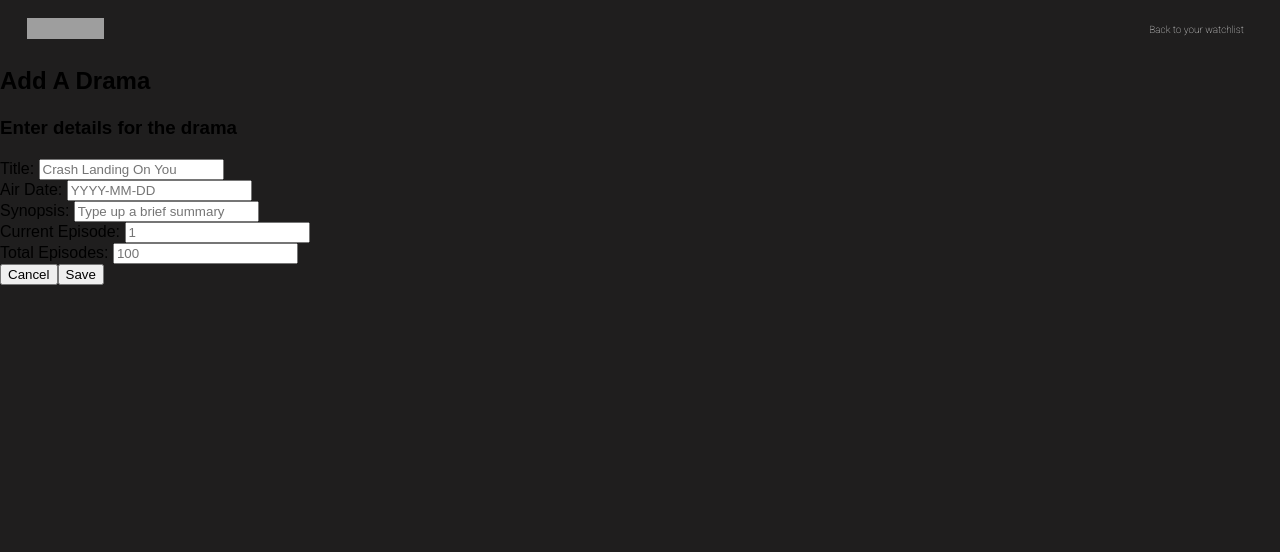
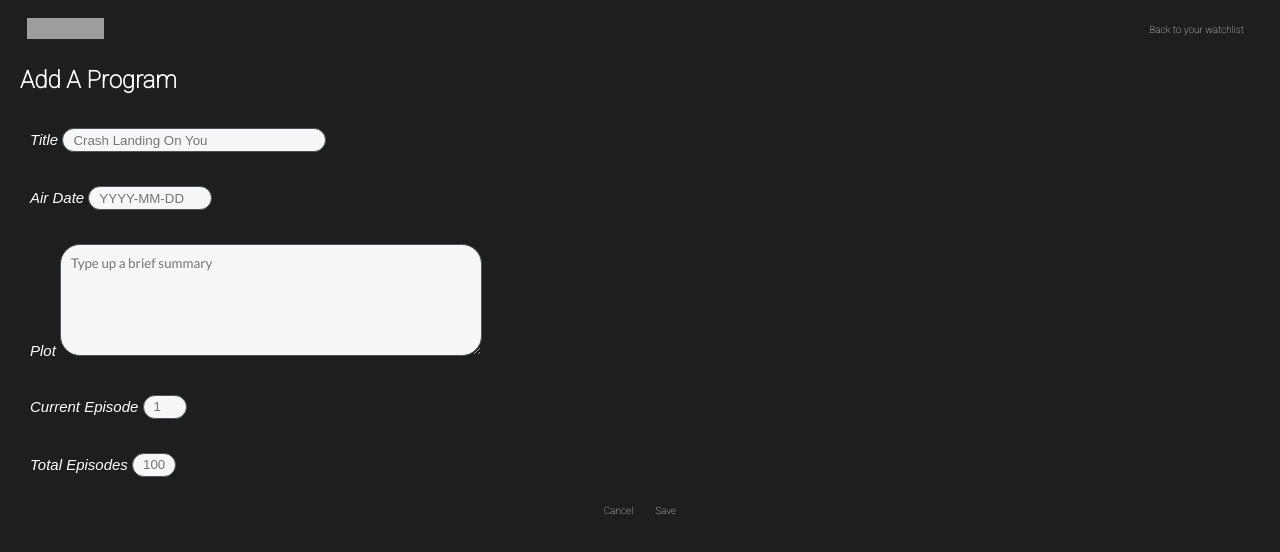
Before and after one commit to Parker9706/Watchlist, a React app: page /create in a window 1280 px wide. Shown: the top 552 px of the page. Built offline with nearby package versions, Linux system fonts and the light colour scheme; grey boxes are pictures that could not be loaded.

Commit message:
"Additional Styling for cards, added Increment Feature"

```diff
--- a/app/CreateDramaCard.jsx
+++ b/app/CreateDramaCard.jsx
@@ -56,10 +56,10 @@ const CreateDramaCard = props => {
 
   return (
 
-    <section className="mainSection createDramaContainer">
+    <section className="createDramaContainer">
     <img src="https://fontmeme.com/permalink/210930/13b29ff3a42c76acc399b353af7af2d6.png" alt="watchlist-logo" id="header" href="localhost:8080/"></img>
-      <header className="pageHeader">
-        <h2>Add A Drama</h2>
+      <header className="pageHeader2">
+        <h2 id="add">Add A Program</h2>
         <Link to="/" className="backLink">
           <button type="button" className="backBtn">
               Back to your watchlist
@@ -67,28 +67,28 @@ const CreateDramaCard = props => {
         </Link>
       </header>
       <article>
-        <h3>Enter details for the drama</h3>
         <div className="createDramaFields">
-          <label htmlFor="title">Title: </label>
-          <input name="title" placeholder="Crash Landing On You" value={title} onChange={titleOnChange} />
+          <label htmlFor="title">Title </label>
+          <input className="title" name="title" placeholder="Crash Landing On You" value={title} onChange={titleOnChange} />
           {titleError ? (<span className="errorMsg">{titleError}</span>) : null}
         </div>
         <div className="createDramaFields">
-          <label htmlFor="airdate">Air Date: </label>
-          <input name="airdate" placeholder="YYYY-MM-DD" value={air_date} onChange={dateOnChange} />
+          <label htmlFor="airdate">Air Date </label>
+          <input className="airdate" name="airdate" placeholder="YYYY-MM-DD" value={air_date} onChange={dateOnChange} />
         </div>
         <div className="createDramaFields">
-          <label htmlFor="synopsis">Synopsis: </label>
-          <input name="synopsis" placeholder="Type up a brief summary" value={synopsis} onChange={synopsisOnChange} />
+          <label htmlFor="synopsis">Plot </label>
+          <textarea className="plot" name="synopsis" placeholder="Type up a brief summary" value={synopsis} onChange={synopsisOnChange} />
         </div>
         <div className="createDramaFields">
-          <label htmlFor="currentEpisode">Current Episode: </label>
-          <input name="currentEpisode" placeholder="1" value={current_episode} onChange={currentepisodeOnChange} />
+          <label htmlFor="currentEpisode">Current Episode </label>
+          <input className="currentEps" name="currentEpisode" placeholder="1" value={current_episode} onChange={currentepisodeOnChange} />
         </div>
         <div className="createDramaFields">
-          <label htmlFor="totalEpisodes">Total Episodes: </label>
-          <input name="totalEpisodes" placeholder="100" value={total_episodes} onChange={totalEpisodesOnChange} />
+          <label htmlFor="totalEpisodes">Total Episodes </label>
+          <input className="totalEps" name="totalEpisodes" placeholder="100" value={total_episodes} onChange={totalEpisodesOnChange} />
         </div>
+        <div id="formButtons">
         <div className="createCharButtonContainer">
           <Link to="/" className="backLink">
             <button type="button" className="cancelBtn">
@@ -96,7 +96,9 @@ const CreateDramaCard = props => {
             </button>
           </Link>
           <button type="button" className="saveBtn" onClick={saveDrama}>Save</button>
-        </div>
+          </div>
+          </div>
+
       </article>
     </section>
   );
--- a/app/DramaCard.jsx
+++ b/app/DramaCard.jsx
@@ -1,5 +1,6 @@
 import React from 'react';
 import deleteDrama from './DeleteDramaCard.jsx';
+import incrementDrama from './IncrementDrama.jsx';
 
 
 const DramaCard = ({
@@ -19,6 +20,8 @@ const DramaCard = ({
 
      return monthOptions[month-1] + ' ' + (dateCopy[8] + dateCopy[9]) + ', ' + dateCopy.slice(0, 4);
   }
+
+
   return (
     <article>
     <div className="dramaCard">
@@ -27,12 +30,13 @@ const DramaCard = ({
         <li> <h3 className="dramaHeadContainer">{title}</h3></li>
         <li className="dramaDetail" id="airdate">{convertDate(air_date)}</li>
         <li className="dramaDetail" id="synopsis">{synopsis}</li>
-        <li className="dramaDetail" id="current">Current Episode: {current_episode}</li>
+        <li className="dramaDetail" id="current">Current Episode: {current_episode}<button type="button" className="incrementBtn" onClick={() => { incrementDrama(title) }}>+</button></li>
         <li className="dramaDetail" id="total">Total Episodes: {total_episodes}</li>
 
       </ul>
+
+      </div>
       <button type="button" className="deleteBtn" onClick={() => { deleteDrama(title) }}>X</button>
-      </div>
     </article>
   );
 };
--- /dev/null
+++ b/app/IncrementDrama.jsx
@@ -0,0 +1,23 @@
+import React from 'react';
+import { Redirect } from 'react-router';
+
+const incrementDrama = title => {
+  const body = { title };
+  fetch('/api/increment', {
+    method: 'POST',
+    headers: {
+      'Content-Type': 'Application/JSON'
+    },
+    body: JSON.stringify(body)
+  })
+  .then(resp => resp.json())
+  .then((data) => {
+    console.log('Look here: ', data);
+    })
+  .then(() => {
+   props.history.push('/');
+    })
+  .catch(err => console.log('incrementDrama fetch /api/increment ERROR: ', err));
+}
+
+export default incrementDrama;
--- a/app/styles.css
+++ b/app/styles.css
@@ -25,7 +25,7 @@ body {
   max-width: 150px;
   max-height: 212.5px;
   justify-content: start;
-  border-radius: 4%;
+  border-radius: 8px;
 }
 
 #header {
@@ -55,6 +55,8 @@ body {
 }
 
 .dramaCard {
+  color:rgb(53, 53, 53);
+  height: 420px;
   min-width: 180px;
   opacity: 0.9;
   background-color: #eff3f5;
@@ -62,9 +64,14 @@ body {
   /* margin-left: 15px;
   margin-right: 15px; */
   /* padding: 10px 10px; */
-  border-radius: 4%;
-  box-shadow: 0px 0px 10px 1px #726c6c;
+  border-radius: 15px;
+  opacity: 0.95;
+
 }
+.dramaCard:hover {
+  box-shadow: 10px 10px 54px -6px rgba(147, 146, 146, 0.75);
+  opacity: 1;
+  }
 
 .dramaHeadContainer {
   font-size: 12px;
@@ -72,6 +79,7 @@ body {
 }
 
 .dramaDetails {
+
   display: inline;
   text-align: center;
   font-size: 10px;
@@ -85,6 +93,10 @@ body {
 #current, #total {
   margin-top: 1px;
   font-size: 9px;
+}
+
+#synopsis {
+  padding: 5px;
 }
 
 .dramaDetail {
@@ -114,23 +126,136 @@ body {
 }
 
 .deleteBtn {
-  color: white;
-  font-family: 'Roboto', sans-serif;
-  background: transparent;
+  color: rgb(92, 92, 92);
   box-shadow: 0px 0px 0px transparent;
   border: 0px solid transparent;
   text-shadow: 0px 0px 0px transparent;
+  background: none;
+  position: relative;
+  padding-top: 20px;
+  /* left: 155px;
+  top: 30px; */
+  opacity: 0.2;
 }
 
 .deleteBtn:hover {
-  border: 0.5px solid white;
-  border-radius: 40%;
+  /* border: 1px solid rgb(92, 92, 92);
+  border-radius: 10px; */
+  opacity: 0.75;
+}
+
+.incrementBtn {
+  color: rgb(92, 92, 92);
+  box-shadow: 0px 0px 0px transparent;
+  border: 0px solid transparent;
+  text-shadow: 0px 0px 0px transparent;
+  background: none;
+  position: relative;
+  /* padding-top: 20px; */
+  /* left: 155px;
+  top: 30px; */
+  opacity: 0.2;
+}
+
+.incrementBtn:hover {
+  opacity: 0.75;
+
 }
 
 /* Create Card Styles */
 
-.pageHeader {
+.createDramaContainer {
+
+}
+
+.title {
+  background-color: rgb(247, 247, 247);
+  -webkit-border-radius: 20px;
+  -moz-border-radius: 20px;
+   border-radius: 20px;
+   border: 1px solid #4f5355;
+   color: #4f5355;
+   width: 250px;
+   height: 20px;
+   padding-left: 10px;
+}
+
+.airdate {
+  background-color: rgb(247, 247, 247);
+  -webkit-border-radius: 20px;
+  -moz-border-radius: 20px;
+   border-radius: 20px;
+   border: 1px solid #4f5355;
+   color: #4f5355;
+   width: 110px;
+   height: 20px;
+   padding-left: 10px;
+}
+
+.plot {
+  font-family: 'Lato', sans-serif;
+
+  background-color: rgb(247, 247, 247);
+  -webkit-border-radius: 20px;
+  -moz-border-radius: 20px;
+   border-radius: 20px;
+   border: 1px solid #4f5355;
+   color: #4f5355;
+   width: 400px;;
+   height: 90px;
+   padding:  10px 10px 10px 10px;
+}
+
+.currentEps {
+  background-color: rgb(247, 247, 247);
+  -webkit-border-radius: 20px;
+  -moz-border-radius: 20px;
+   border-radius: 20px;
+   border: 1px solid #4f5355;
+   color: #4f5355;
+   width: 30px;
+   height: 20px;
+   padding-left: 10px;
+}
+
+.totalEps {
+  background-color: rgb(247, 247, 247);
+  -webkit-border-radius: 20px;
+  -moz-border-radius: 20px;
+   border-radius: 20px;
+   border: 1px solid #4f5355;
+   color: #4f5355;
+   width: 30px;
+   height: 20px;
+   padding-left: 10px;
+}
+
+.createDramaFields {
+  font-size: 15px;
+  font-style: italic;
+  color: white;
+  width: 100%;
+  padding: 12px 20px;
+  margin: 10px;
+  box-sizing: border-box;
+}
+
+
+
+.pageHeader2 {
   /* add a drama */
+}
+
+#formButtons {
+  display: flex;
+  justify-content: center;
+  align-items: center;
+}
+
+#add {
+  color: white;
+  font-family: 'Roboto', sans-serif;
+  margin-left: 20px;
 }
 
 .backBtn {
@@ -152,11 +277,35 @@ body {
 }
 
 .saveBtn {
+  margin-left: 5px;
+  font-family: 'Roboto', sans-serif;
+  font-size: 10px;
+  color: white;
+  background: transparent;
+  box-shadow: 0px 0px 0px transparent;
+  border: 0px solid transparent;
+  text-shadow: 0px 0px 0px transparent;
+}
 
+.saveBtn:hover {
+  border: 0.5px solid white;
+  border-radius: 8%;
 }
 
 .cancelBtn {
+  margin-right: 5px;
+  font-family: 'Roboto', sans-serif;
+  font-size: 10px;
+  color: white;
+  background: transparent;
+  box-shadow: 0px 0px 0px transparent;
+  border: 0px solid transparent;
+  text-shadow: 0px 0px 0px transparent;
+}
 
+.cancelBtn:hover {
+  border: 0.5px solid white;
+  border-radius: 8%;
 }
 /*
   MEDIA QUERIES
```
Also changed, not shown: 2 other files (tests, documents, lock files or other folders).
